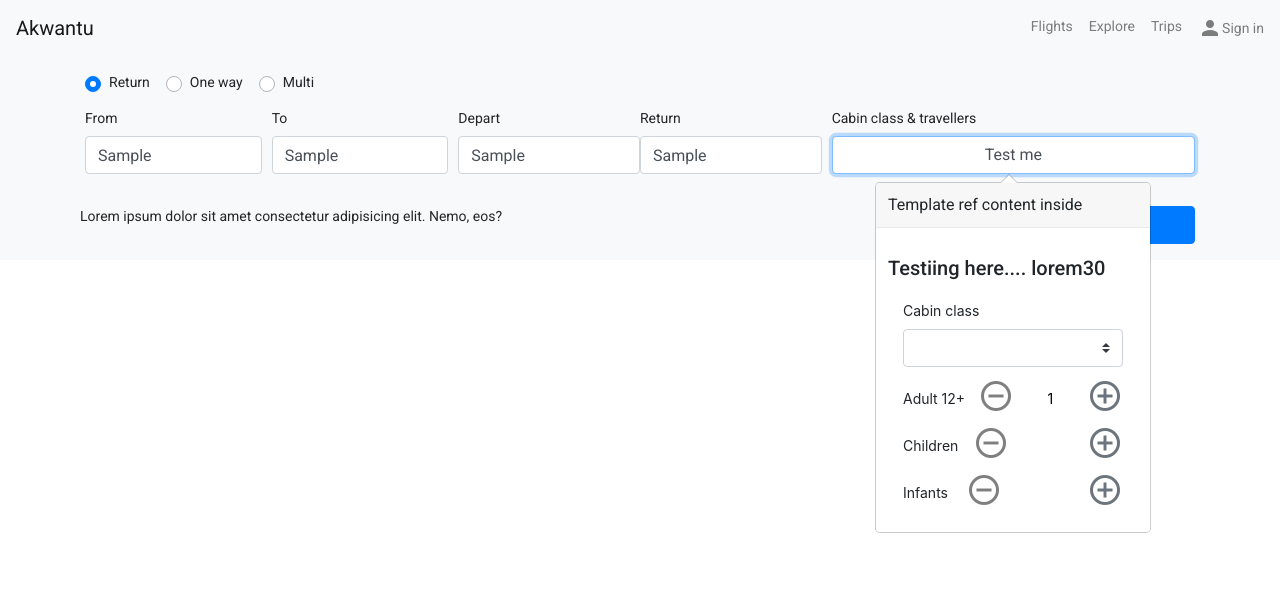
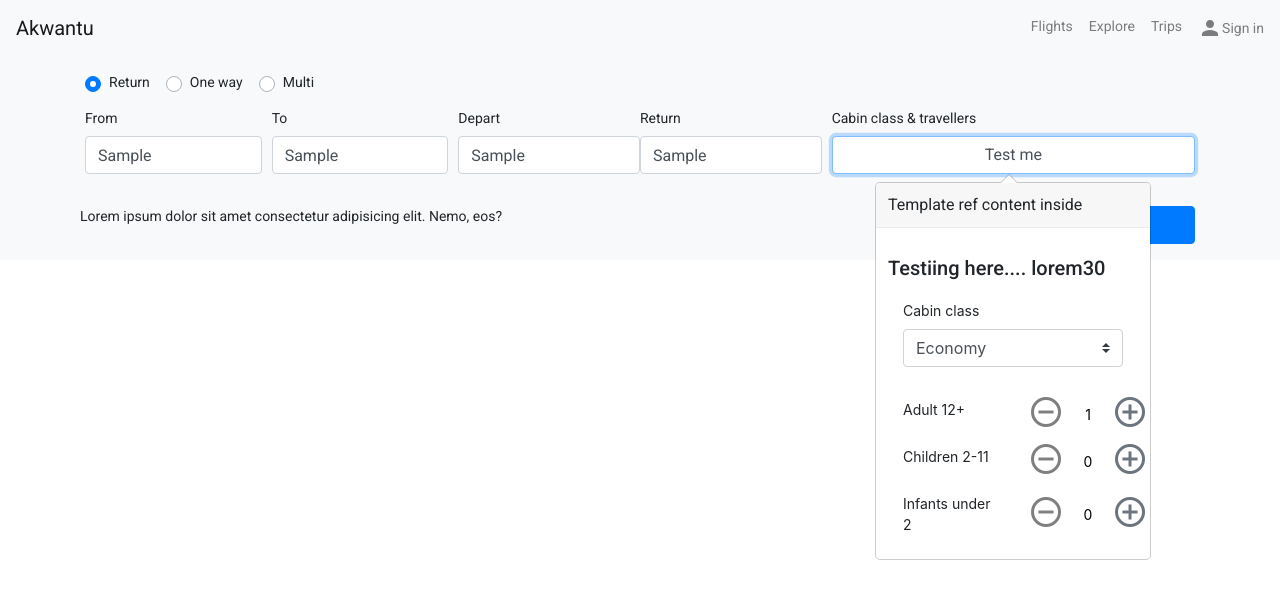
Before and after one commit to alexAgyapong/akwantu, an Angular app: page / in a window 1280 px wide. Both pictures are taken after typing "Sample", "Sample", "Sample", "Sample" into the empty fields and a click on the button "Test me". Shown: the top 598 px of the page. Built offline with nearby package versions, Linux system fonts and the light colour scheme.

Commit message:
Add children and infants to switch for increasing and decreasing passengers

```diff
--- a/src/app/shared/components/search/search.component.html
+++ b/src/app/shared/components/search/search.component.html
@@ -80,8 +80,10 @@
         <option *ngFor="let item of travelClasses" [value]="item?.value">{{item?.name}}</option>
       </select>
     </div>
-    <div class="form-group col-12">
-      <div class="d-flex justify-content-between align-items-center"><span>Adult 12+</span>
+    <div class="form-group col-12 pt-3">
+      <div class="row">
+        <span class="col-6">Adult 12+</span>
+        <span class="col-6 d-flex justify-content-between">
           <button class="btn-icon" (click)="decreaseNumber('adults')">
             <mat-icon class="icon-display text-black-50">remove_circle_outline</mat-icon>
           </button>
@@ -89,10 +91,13 @@
           <button class="btn-icon" (click)="increaseNumber('adults')">
             <mat-icon class="icon-display text-secondary">control_point</mat-icon>
           </button>
+        </span>
       </div>
     </div>
-    <div class="form-group col-12">
-      <div class="d-flex justify-content-between align-items-center"><span>Children</span>
+    <div class="form-group col-12 ">
+      <div class="row">
+        <span class="col-6">Children 2-11</span>
+        <span class="col-6 d-flex justify-content-between">
           <button class="btn-icon" (click)="decreaseNumber('children')">
             <mat-icon class="icon-display text-black-50">remove_circle_outline</mat-icon>
           </button>
@@ -100,10 +105,13 @@
           <button class="btn-icon" (click)="increaseNumber('children')">
             <mat-icon class="icon-display text-secondary">control_point</mat-icon>
           </button>
+        </span>
       </div>
     </div>
     <div class="form-group col-12">
-      <div class="d-flex justify-content-between align-items-center"><span>Infants</span>
+      <div class="row">
+        <span class="col-6">Infants under 2</span>
+        <span class="col-6 d-flex justify-content-between">
           <button class="btn-icon" (click)="decreaseNumber('infants')">
             <mat-icon class="icon-display text-black-50">remove_circle_outline</mat-icon>
           </button>
@@ -111,6 +119,7 @@
           <button class="btn-icon" (click)="increaseNumber('infants')">
             <mat-icon class="icon-display text-secondary">control_point</mat-icon>
           </button>
+        </span>
       </div>
     </div>
 
--- a/src/app/shared/components/search/search.component.ts
+++ b/src/app/shared/components/search/search.component.ts
@@ -10,8 +10,17 @@ import { BsModalRef, BsModalService } from 'ngx-bootstrap/modal';
 export class SearchComponent implements OnInit {
   searchForm: FormGroup;
   modalRef: BsModalRef;
+
   get adultsControl(): FormControl {
     return this.searchForm.get('adults') as FormControl;
+  }
+
+  get childrenControl(): FormControl {
+    return this.searchForm.get('children') as FormControl;
+  }
+
+  get infantsControl(): FormControl {
+    return this.searchForm.get('infants') as FormControl;
   }
 
   travelClasses: { name: string, value: string }[] = [
@@ -36,39 +45,44 @@ export class SearchComponent implements OnInit {
       departureDate: [''],
       returnDate: [''],
       tripType: ['return'],
-      travelClass: [''],
+      travelClass: ['Economy'],
       adults: ['1'],
-      children: [''],
-      infants: ['']
+      children: ['0'],
+      infants: ['0']
     });
   }
 
   increaseNumber(type: string): void {
     const numOfAdults = +this.adultsControl.value;
+    const numOfchildren = +this.childrenControl.value;
+    const numOfInfants = +this.infantsControl.value;
+
     switch (type) {
       case 'adults':
         this.adultsControl.setValue(numOfAdults + 1);
-        console.log('number of adults adults', this.adultsControl.value);
-
         break;
-
-      default:
+      case 'children':
+        this.childrenControl.setValue(numOfchildren + 1);
+        break;
+      case 'infants':
+        this.infantsControl.setValue(numOfInfants + 1);
         break;
     }
   }
 
   decreaseNumber(type: string): void {
     const numOfAdults = +this.adultsControl.value;
+    const numOfchildren = +this.childrenControl.value;
+    const numOfInfants = +this.infantsControl.value;
     switch (type) {
       case 'adults':
-        if (numOfAdults > 0) {
-          this.adultsControl.setValue(numOfAdults - 1);
-          console.log('number of adults adults', this.adultsControl.value);
-        }
-
+        if (numOfAdults > 0) { this.adultsControl.setValue(numOfAdults - 1); }
         break;
-
-      default:
+      case 'children':
+        if (numOfchildren > 0) { this.childrenControl.setValue(numOfchildren - 1); }
+        break;
+      case 'infants':
+        if (numOfInfants > 0) { this.infantsControl.setValue(numOfInfants - 1); }
         break;
     }
   }
```
Lines whose indentation alone changed are shown as unchanged.
